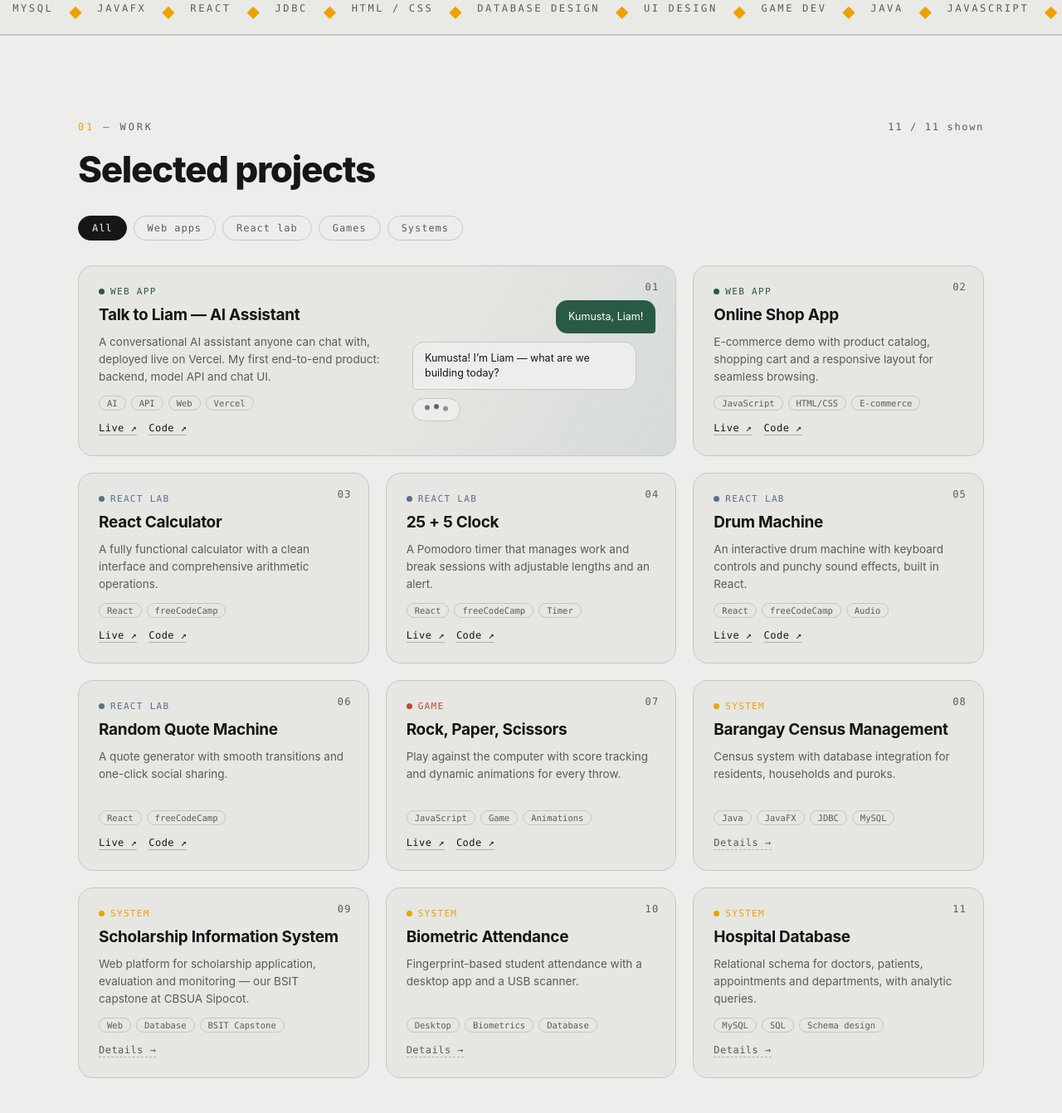
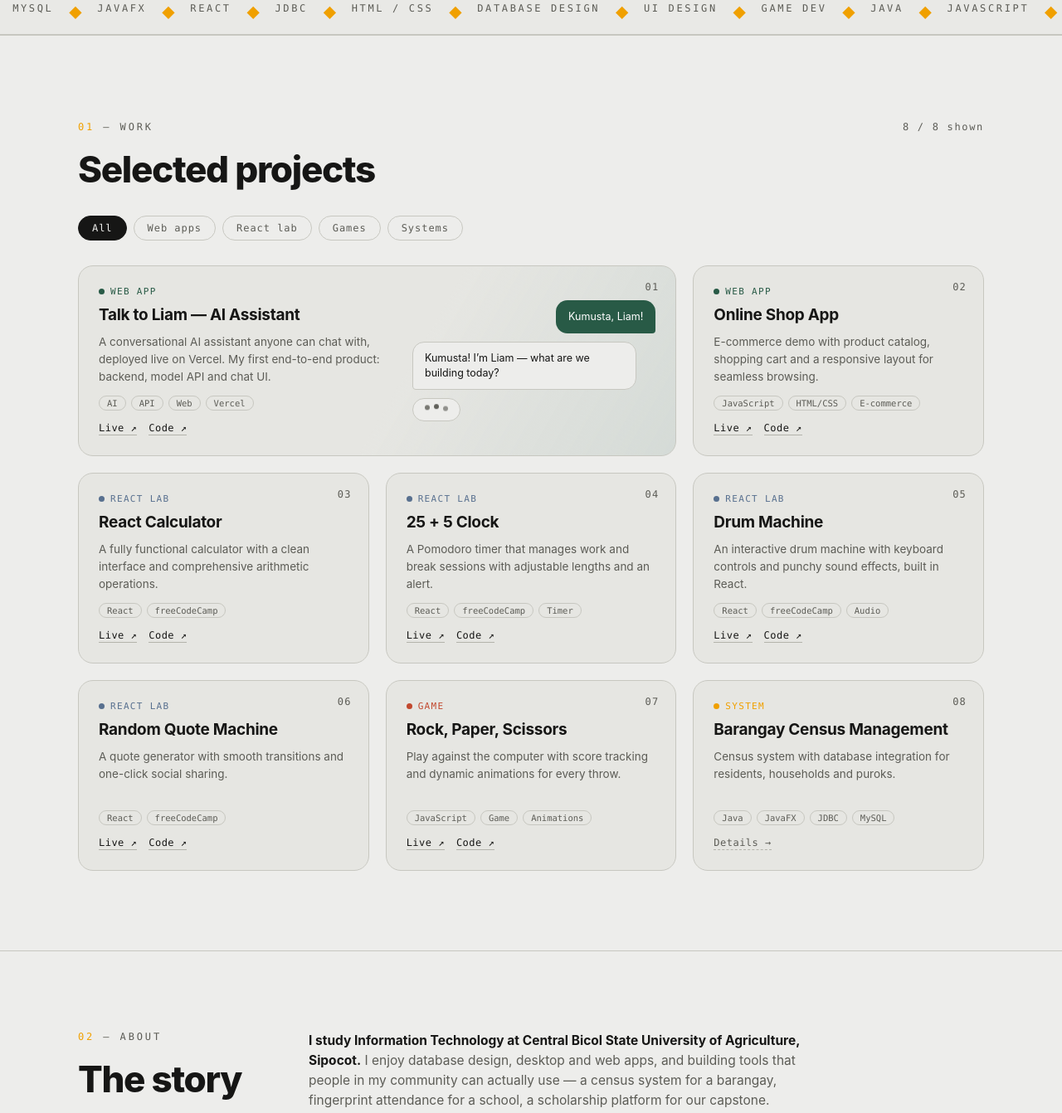
Before and after one commit to 1Agahan1/1agahan1.oi-main, a plain HTML site: page index.html in a window 1280 px wide. Shown: the part 811-2153 px from the top of the page at 83% size. Drawn offline with Linux system fonts and the light colour scheme.

Commit message:
remove scholarship, biometric and hospital projects
keep barangay census as the systems project; counts now 8

```diff
--- a/index.html
+++ b/index.html
@@ -421,7 +421,7 @@ dialog#proj[open]{animation:pop .32s cubic-bezier(.22,1,.36,1)}
         <h2 class="rise" style="--i:2">I’m Dan — I turn local problems into working systems.</h2>
         <p class="lede rise" style="--i:3">Software engineer and BSIT student building census tools, attendance trackers and scholarship platforms — from database design to the interface. Also shipping React apps, games and an AI chat assistant on the side.</p>
         <div class="btns rise" style="--i:4">
-          <a href="#work">Work<small>11 projects</small></a>
+          <a href="#work">Work<small id="workCount">8 projects</small></a>
           <a href="#about">About me<small>the story</small></a>
           <a href="#contact">Let’s talk<small>say hi</small></a>
         </div>
@@ -443,7 +443,7 @@ dialog#proj[open]{animation:pop .32s cubic-bezier(.22,1,.36,1)}
           <span class="kicker"><b>01</b> — Work</span>
           <h2 class="sec-title">Selected projects</h2>
         </div>
-        <span class="count" id="projCount">11 / 11 shown</span>
+        <span class="count" id="projCount">8 / 8 shown</span>
       </div>
       <div class="filters rv" style="--i:1" role="group" aria-label="Filter projects">
         <button data-filter="all" aria-pressed="true">All</button>
@@ -541,7 +541,7 @@ dialog#proj[open]{animation:pop .32s cubic-bezier(.22,1,.36,1)}
 
 <footer>
   <div class="wrap foot">
-    <p>© <span id="yr"></span> Dan Williams Nesortado — Bicol, Philippines · Fig. 01–11</p>
+    <p>© <span id="yr"></span> Dan Williams Nesortado — Bicol, Philippines · Fig. 01–08</p>
     <button id="toTop">Back to top ↑</button>
   </div>
 </footer>
@@ -616,22 +616,7 @@ const PROJECTS = [
    desc:"Census system with database integration for residents, households and puroks.",
    long:"A desktop census system for barangay-level data: residents belong to households, households to puroks, all persisted in a relational database and managed through a JavaFX interface.",
    feat:["Resident, household and purok records","Relational persistence via JDBC","Desktop UI built with JavaFX"],
-   tags:["Java","JavaFX","JDBC","MySQL"], live:null, code:null},
-  {id:"scholar", cat:"systems", title:"Scholarship Information System",
-   desc:"Web platform for scholarship application, evaluation and monitoring — our BSIT capstone at CBSUA Sipocot.",
-   long:"Our capstone: a web platform where students apply for scholarships, evaluators review applications, and administrators monitor grants — backed by a designed-from-scratch database.",
-   feat:["Application, evaluation and monitoring flows","Role-based views for applicants and staff","Capstone project, BSIT — CBSUA Sipocot"],
-   tags:["Web","Database","BSIT Capstone"], live:null, code:null},
-  {id:"bio", cat:"systems", title:"Biometric Attendance",
-   desc:"Fingerprint-based student attendance with a desktop app and a USB scanner.",
-   long:"Students tap a USB fingerprint scanner; the desktop app matches the print and logs attendance against the class roster — no paper sheets, no manual encoding.",
-   feat:["Fingerprint capture via USB scanner","Automatic attendance logging","Simple desktop interface for class rosters"],
-   tags:["Desktop","Biometrics","Database"], live:null, code:null},
-  {id:"hospital", cat:"systems", title:"Hospital Database",
-   desc:"Relational schema for doctors, patients, appointments and departments, with analytic queries.",
-   long:"A normalized MySQL schema modeling a hospital: doctors, patients, departments and appointments, plus analytic queries for schedules and loads.",
-   feat:["Normalized relational schema","Appointment and department modeling","Analytic SQL queries"],
-   tags:["MySQL","SQL","Schema design"], live:null, code:null}
+   tags:["Java","JavaFX","JDBC","MySQL"], live:null, code:null}
 ];
 
 /* ================= helpers ================= */
@@ -712,6 +697,8 @@ PROJECTS.forEach((p,i)=>{
   });
   grid.appendChild(el);
 });
+$("#projCount").textContent = PROJECTS.length + " / " + PROJECTS.length + " shown";
+$("#workCount").textContent = PROJECTS.length + " projects";
 
 /* ================= filters ================= */
 $$(".filters button").forEach(btn=>{
```
